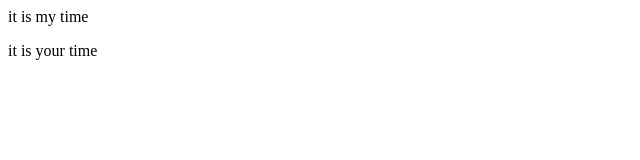
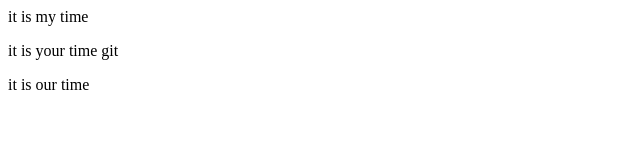
Before and after one commit to SaurabhKamboj576/localrepo, a plain HTML site: page index.html in a window 1280 px wide. Shown: the whole page, without its empty margins (0-640 px from the left). Drawn offline with Linux system fonts and the light colour scheme.

Commit message:
once once agin

```diff
--- a/index.html
+++ b/index.html
@@ -1,2 +1,3 @@
 <p> it is my time </p>
-<p> it is your time </p>
+<p> it is your time git </p>
+<p> it is our time </p>
```
